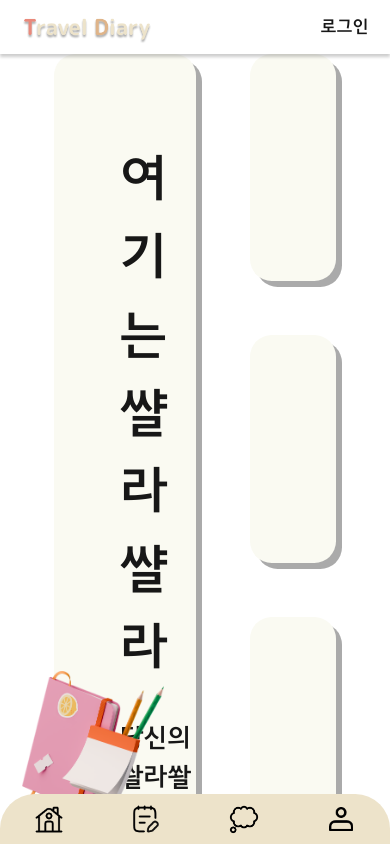
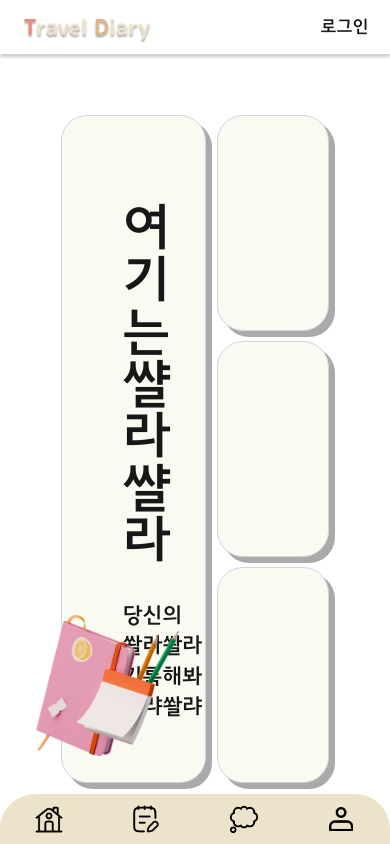
Before and after one commit to calmer-ty/travel-diary, a Next.js app: page / in a window 390 px wide. Built offline with nearby package versions, Linux system fonts and the light colour scheme; no server answers.

Commit message:
feat: 메인페이지 모션 추가 및 반응형으로 수정

```diff
--- a/src/components/mainPage/index.tsx
+++ b/src/components/mainPage/index.tsx
@@ -1,4 +1,5 @@
 import { useRouter } from "next/navigation";
+import { motion } from "framer-motion";
 
 export default function MainPage() {
   const router = useRouter();
@@ -9,25 +10,35 @@ export default function MainPage() {
 
   return (
     <div className="relative size-full overflow-hidden">
-      <div className="relative size-full flex justify-center items-center gap-[3.125rem] p-[3.125rem]">
-        <div
+      <div className="relative size-full flex justify-between items-center p-14">
+        <motion.div
           onClick={onClickMap}
-          className="relative w-[37.5rem] h-[45.625rem] bg-[#FAFAF2] shadow-[6px_6px_0px_#AAAAAA] rounded-[1.25rem] border-solid border-gray-300 pt-[5rem] pl-[3.75rem] cursor-pointer"
+          initial={{ opacity: 0, y: 50 }}
+          animate={{ opacity: 1, y: 0 }}
+          whileHover={{ scale: 1.03, boxShadow: "8px 8px 0px #888888" }}
+          transition={{ duration: 0.2, ease: "easeOut" }}
+          className="w-[54%] h-full relative bg-[#FAFAF2] shadow-[6px_6px_0px_#AAAAAA] rounded-3xl border border-gray-300 pt-20 pl-14 cursor-pointer"
         >
-          <div className="text-[3rem]">여기는 쌸라쌸라</div>
+          <div className="text-5xl">여기는 쌸라쌸라</div>
 
-          <div className="text-[1.5rem] mt-[1.875rem]">
+          <div className="text-xl mt-8">
             <p>당신의 쏼라쏼라</p>
             <p>기록해봐 쏼랴쏼랴</p>
           </div>
 
-          <img className="absolute bottom-[1.875rem] right-[1.875rem] w-[20.625rem]" src="./images/img_diary.png" alt="" />
-        </div>
-
-        <div className="flex justify-between items-center flex-col w-[37.5rem] h-[45.625rem] ">
-          <div className="w-full h-[13.125rem]  bg-[#FAFAF2] shadow-[6px_6px_0px_#AAAAAA] rounded-[1.25rem] border-solid border-gray-300 cursor-pointer"></div>
-          <div className="w-full h-[13.125rem]  bg-[#FAFAF2] shadow-[6px_6px_0px_#AAAAAA] rounded-[1.25rem] border-solid border-gray-300 cursor-pointer"></div>
-          <div className="w-full h-[13.125rem]  bg-[#FAFAF2] shadow-[6px_6px_0px_#AAAAAA] rounded-[1.25rem] border-solid border-gray-300 cursor-pointer"></div>
+          <img className="absolute bottom-6 right-6 w-70" src="./images/img_diary.png" alt="" />
+        </motion.div>
+        <div className="w-[42%] h-full flex justify-between items-center flex-col size-full">
+          {[0, 1, 2].map((i) => (
+            <motion.div
+              key={i}
+              initial={{ opacity: 0, y: 30 }}
+              animate={{ opacity: 1, y: 0 }}
+              transition={{ duration: 0.2, delay: i * 0.1, ease: "easeOut" }}
+              whileHover={{ scale: 1.03, boxShadow: "8px 8px 0px #888888" }}
+              className="w-full h-50 bg-[#FAFAF2] shadow-[6px_6px_0px_#AAAAAA] rounded-3xl border border-gray-300 cursor-pointer"
+            />
+          ))}
         </div>
       </div>
     </div>
```
